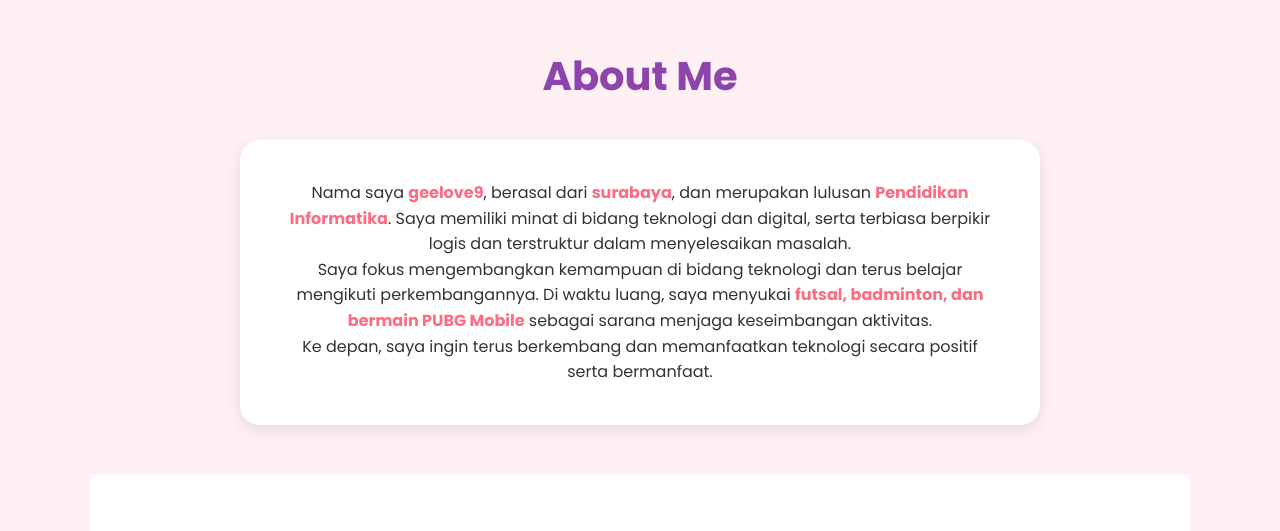
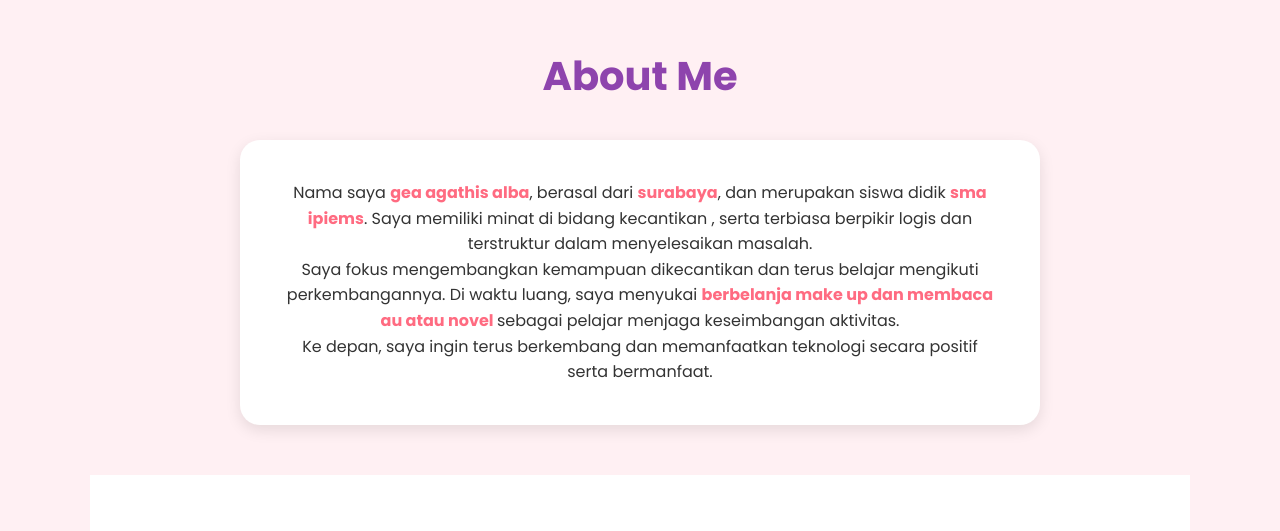
Before and after one commit to geelove9/portofolio01, a plain HTML site: page index.html in a window 1280 px wide. Shown: the part 916-1447 px from the top of the page. Drawn offline with Linux system fonts and the light colour scheme.

Commit message:
Update index.html

```diff
--- a/index.html
+++ b/index.html
@@ -3,9 +3,9 @@
 <head>
     <meta charset="UTF-8" />
     <meta name="viewport" content="width=device-width, initial-scale=1.0" />
-    <title>MyPortofolio - geelove9</title>
+    <title>MyPortofolio - GEA</title>
     <link rel="stylesheet" href="style.css" />
-    <link rel="icon" href="img/logos.png" />
+    <link rel="icon" href="GEA.jpeg" />
 </head>
 <body>
 <!-- Bagian Navigasi -->
@@ -32,7 +32,7 @@
     <a href="#about" class="btn-hero">About Me</a>
   </div>
   <div class="hero-logo">
-    <img src="img/mylogo.png" alt="Adeveloper" />
+    <img src="img/mylogo.png" alt="geelove9" />
   </div>
 </section>
 
@@ -41,17 +41,17 @@
   <h2>About Me</h2>
   <div class="about-content">
     <p>
-      Nama saya <strong>geelove9</strong>, berasal dari
-      <strong>surabaya</strong>, dan merupakan lulusan
-      <strong>Pendidikan Informatika</strong>. Saya memiliki minat di bidang
-      teknologi dan digital, serta terbiasa berpikir logis dan terstruktur
+      Nama saya <strong>gea agathis alba</strong>, berasal dari
+      <strong>surabaya</strong>, dan merupakan siswa didik
+      <strong>sma ipiems</strong>. Saya memiliki minat di bidang
+      kecantikan , serta terbiasa berpikir logis dan terstruktur
       dalam menyelesaikan masalah.
     </p>
     <p>
-      Saya fokus mengembangkan kemampuan di bidang teknologi dan terus
+      Saya fokus mengembangkan kemampuan dikecantikan dan terus
       belajar mengikuti perkembangannya. Di waktu luang, saya menyukai
-      <strong>futsal, badminton, dan bermain PUBG Mobile</strong> sebagai
-      sarana menjaga keseimbangan aktivitas.
+      <strong>berbelanja make up dan membaca au atau novel </strong> sebagai
+      pelajar menjaga keseimbangan aktivitas.
     </p>
     <p>
       Ke depan, saya ingin terus berkembang dan memanfaatkan teknologi
```
